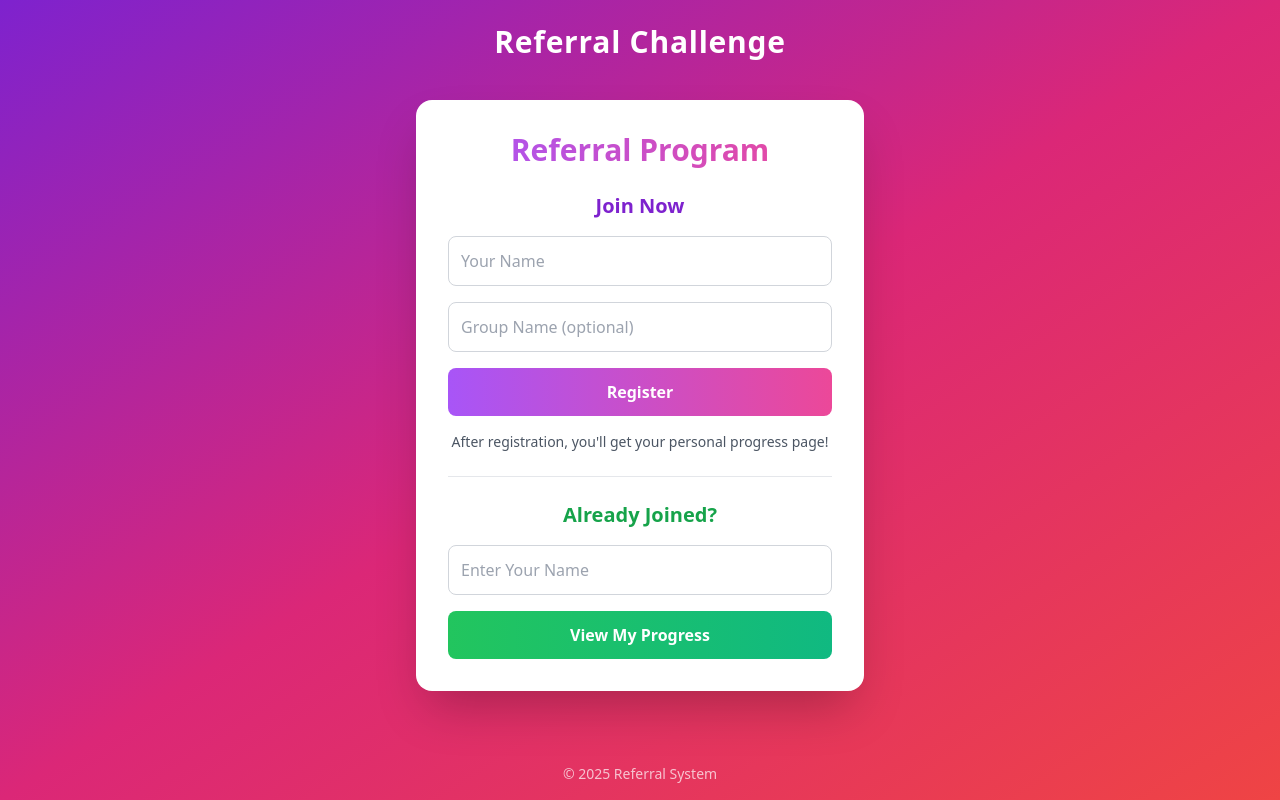
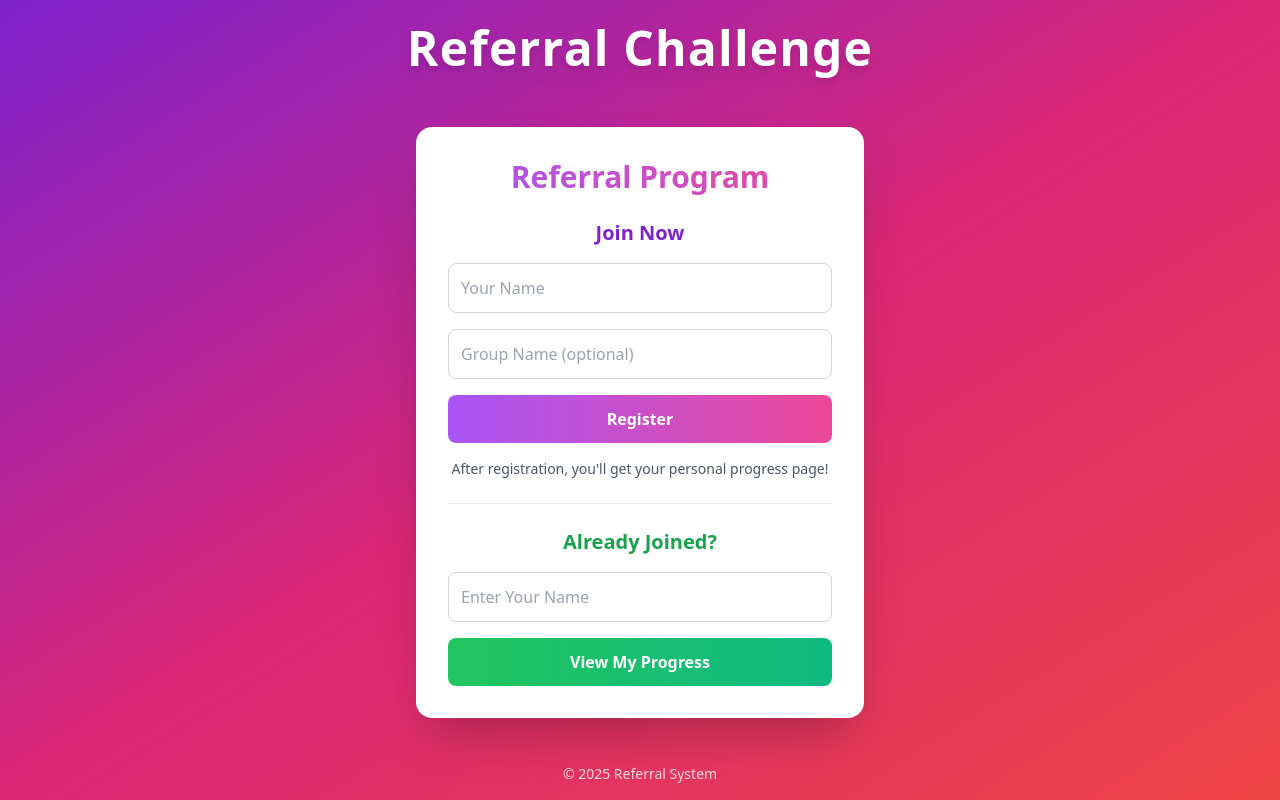
Before and after one commit to olamicreas/whatsapp_bot, a Flask app: page / in a window 1280 px wide. Run offline with Flask 3, Linux system fonts and the light colour scheme; some libraries are stand-ins or nearby versions.

Commit message:
Update layout.html

```diff
--- a/templates/layout.html
+++ b/templates/layout.html
@@ -2,17 +2,36 @@
 <html lang="en">
 <head>
   <meta charset="UTF-8">
+  <meta name="viewport" content="width=device-width, initial-scale=1.0">
   <title>{{ title or "Referral Program" }}</title>
   <script src="https://cdn.tailwindcss.com"></script>
+  <style>
+    /* Smooth fade and slide animations */
+    @keyframes fade-slide-up {
+      from { opacity: 0; transform: translateY(20px); }
+      to { opacity: 1; transform: translateY(0); }
+    }
+    .animate-fade-slide {
+      animation: fade-slide-up 0.8s ease-in-out;
+    }
+  </style>
 </head>
 <body class="bg-gradient-to-br from-purple-700 via-pink-600 to-red-500 text-white min-h-screen flex flex-col">
-  <header class="p-6 text-center font-bold text-3xl tracking-wide">
+
+  <!-- Header -->
+  <header class="p-6 text-center font-extrabold text-4xl sm:text-5xl tracking-wide drop-shadow-lg animate-fade-slide">
     Referral Challenge
   </header>
-  <main class="flex-grow p-4">
-    {% block content %}{% endblock %}
+
+  <!-- Main content -->
+  <main class="flex-grow p-4 sm:p-6 flex justify-center items-center">
+    <div class="w-full max-w-md sm:max-w-lg animate-fade-slide">
+      {% block content %}{% endblock %}
+    </div>
   </main>
-  <footer class="text-center text-sm py-4 opacity-70">
+
+  <!-- Footer -->
+  <footer class="text-center text-xs sm:text-sm py-4 opacity-80">
     &copy; 2025 Referral System
   </footer>
 </body>
```
